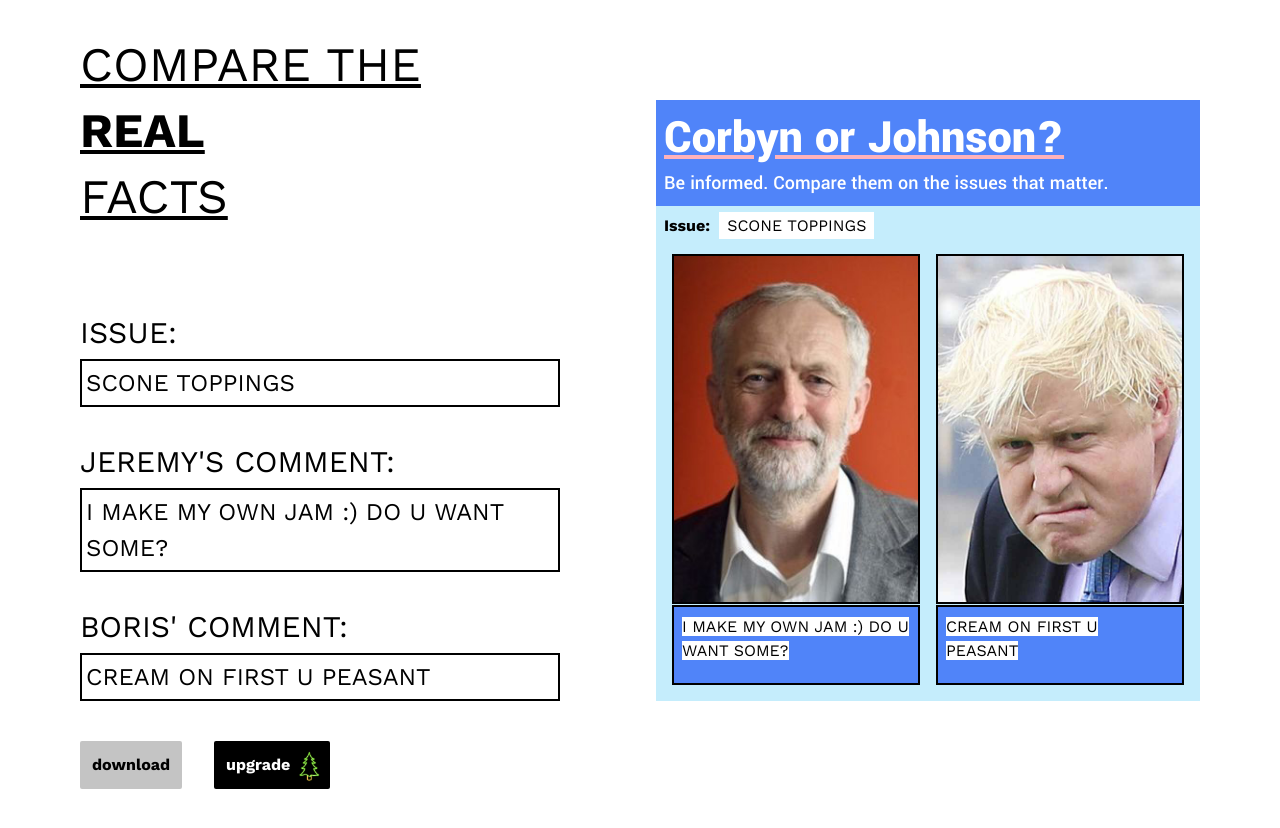
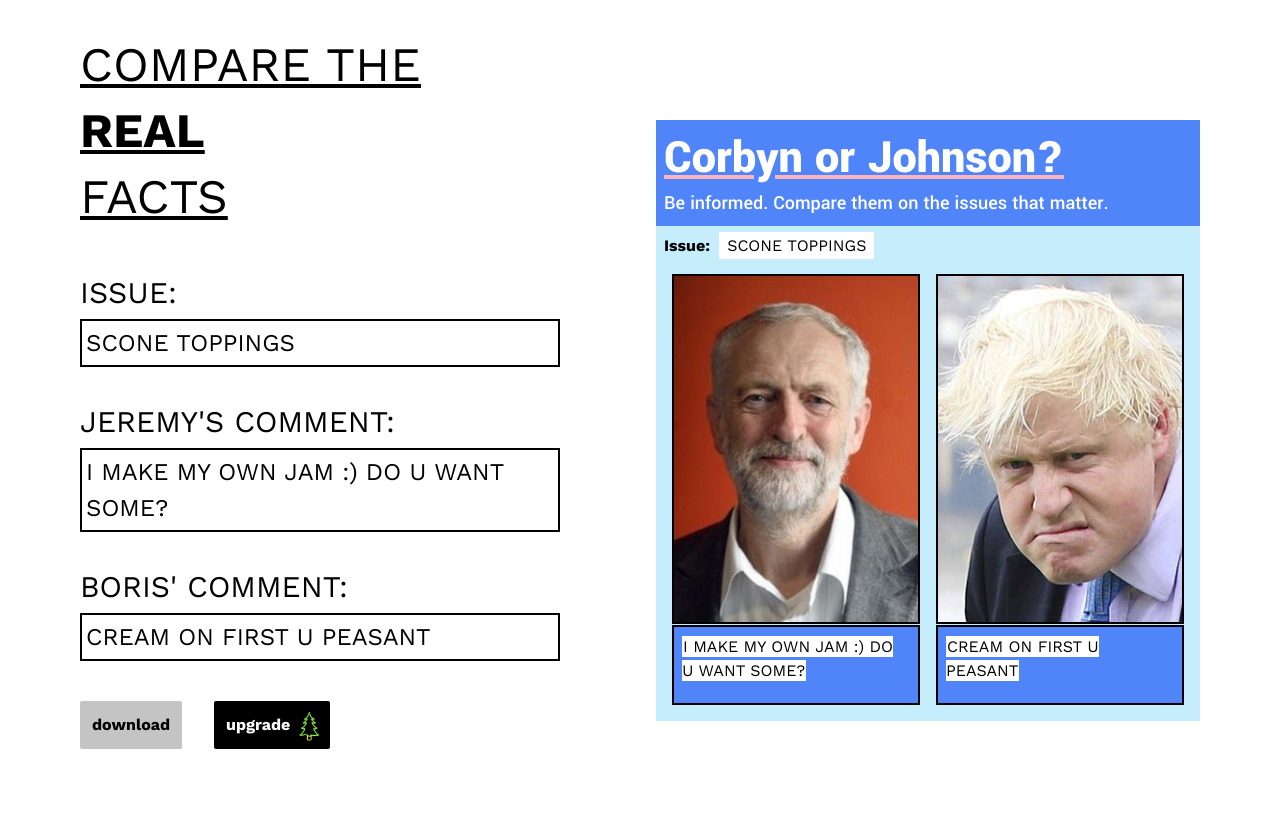
Before and after one commit to 558700/santascrooge, a Gatsby site: page / in a window 1280 px wide. Before the commit the page ends 800 px from the top, so only its background shows below. Built offline with nearby package versions, Linux system fonts and the light colour scheme; Gatsby itself is replaced by a stand-in of ours.

Commit message:
layout bits and bobs

```diff
--- a/src/components/header.js
+++ b/src/components/header.js
@@ -13,7 +13,7 @@ const Header = ({ siteTitle }) => (
 );
 
 const H1 = styled.h1.attrs({
-  className: "mb-20 mt-8 text-5xl uppercase underline leading-snug"
+  className: "mb-10 w-1/2 px-20 pt-8 text-5xl uppercase underline leading-snug"
 })``;
 
 Header.propTypes = {
--- a/src/components/index.js
+++ b/src/components/index.js
@@ -17,8 +17,13 @@ const LeftContainer = styled.div.attrs({
 })``;
 
 const RightContainer = styled.div.attrs({
-  className: "min-height-full w-1/2 flex flex-col justify-center pl-4"
-})``;
+  className: "min-height-full flex flex-col justify-center pl-4"
+})`
+  position: absolute;
+  right: 80px;
+  top: 15%;
+  width: calc((100vw - 160px) / 2);
+`;
 
 const Headline = styled.p.attrs({
   className: "leading-tight font-print font-bold text-5xl"
@@ -51,7 +56,9 @@ const ImageContainer = ({ response, src }) => (
   <div className="w-1/2 m-2">
     <Image src={src} className="b--black w-100 h-3/4" />
     <Response>
-      <span className="font-sans black uppercase bg-white">{response}</span>
+      <span className="p-px font-sans black uppercase bg-white">
+        {response}
+      </span>
     </Response>
   </div>
 );
--- a/src/components/layout.js
+++ b/src/components/layout.js
@@ -8,6 +8,8 @@
 import React from "react";
 import PropTypes from "prop-types";
 import { useStaticQuery, graphql } from "gatsby";
+
+import Header from "./header";
 
 import "../styles/index.css";
 
@@ -24,9 +26,8 @@ const Layout = ({ children }) => {
 
   return (
     <>
-      <div>
-        <main className="px-20 min-h-screen">{children}</main>
-      </div>
+      <Header />
+      <main className="px-20 min-h-screen">{children}</main>
     </>
   );
 };
--- a/src/pages/index.js
+++ b/src/pages/index.js
@@ -60,7 +60,6 @@ const IndexPage = () => {
       <SEO title="Home" />
       <div className="flex min-h-screen">
         <LeftContainer>
-          <Header />
           <Heading>Issue:</Heading>
           <Input
             id="issue"
```
